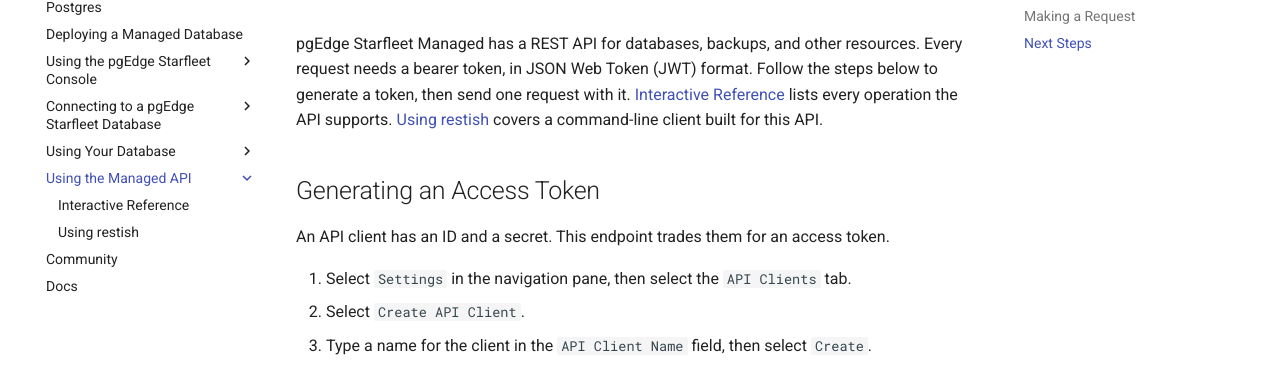
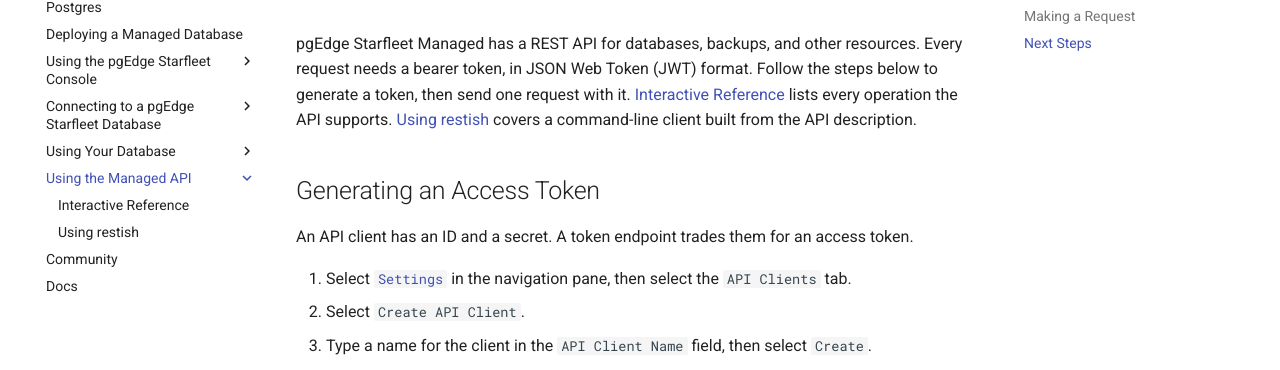
Before and after one commit to pgEdge/pgedge-starfleet-docs, an MkDocs documentation site: the page built from docs/api/index.md, in a window 1280 px wide and 1365 px high. Shown: the part 149-519 px from the top of the window. Built offline with MkDocs 1.6.1 and Material for MkDocs 9.7.7, drawn with Linux system fonts in a browser that asks for light colours.

Commit message:
docs: fix cross-page API reference findings
Fix five cross-page issues from the final branch review: a
dangling "this endpoint" reference before its antecedent, an
inaccurate restish description, missing auth guidance on the
interactive reference page, a missing link to the console's
API client creation steps, and missing Subresource Integrity
hashes on the three Swagger UI CDN tags.

```diff
--- a/docs/api/index.md
+++ b/docs/api/index.md
@@ -5,15 +5,15 @@ other resources. Every request needs a bearer token, in JSON Web
 Token (JWT) format. Follow the steps below to generate a token, then
 send one request with it. [Interactive Reference](reference.md)
 lists every operation the API supports. [Using restish](restish.md)
-covers a command-line client built for this API.
+covers a command-line client built from the API description.
 
 ## Generating an Access Token
 
-An API client has an ID and a secret. This endpoint trades them for
-an access token.
+An API client has an ID and a secret. A token endpoint trades them
+for an access token.
 
-1. Select `Settings` in the navigation pane, then select the
-   `API Clients` tab.
+1. Select [`Settings`](../using_console/settings.md#the-api-clients-tab)
+   in the navigation pane, then select the `API Clients` tab.
 2. Select `Create API Client`.
 3. Type a name for the client in the `API Client Name` field, then
    select `Create`.
```
Also changed, not shown: docs/api/reference.md (+7 -3 lines).
